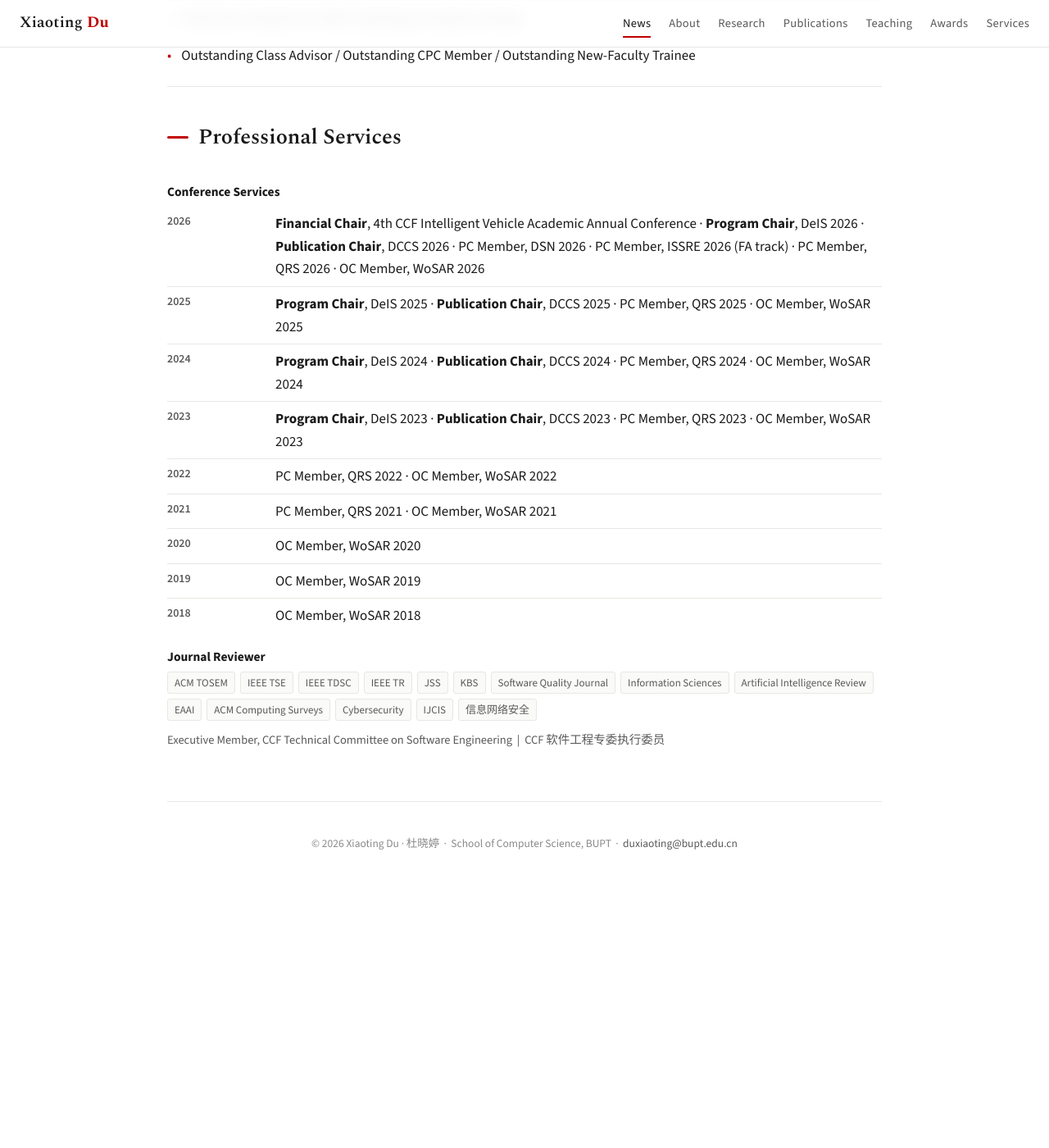
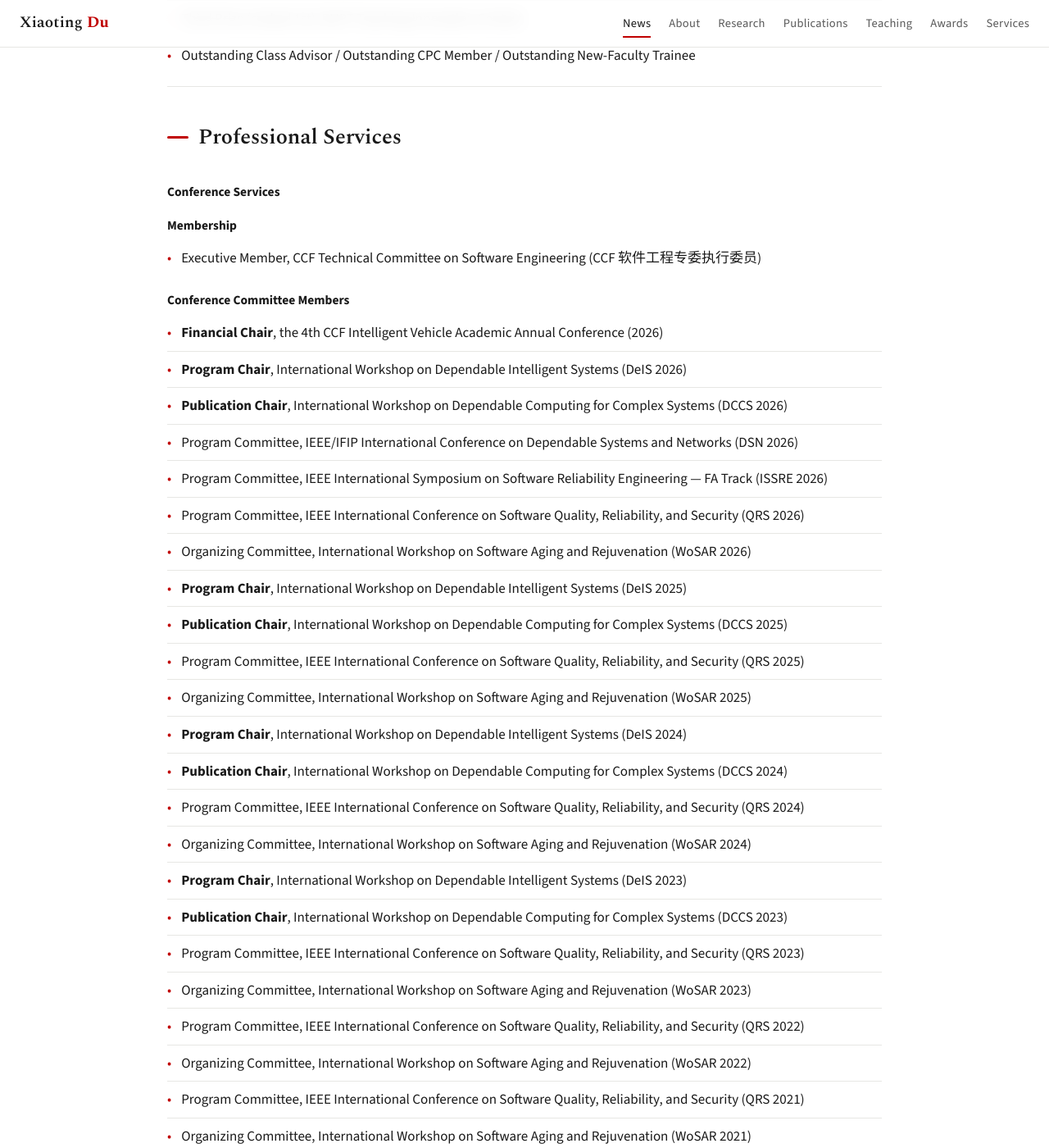
Before and after one commit to xiaotingdu/xiaotingdu.github.io, a Jekyll site: the page index.html, which Jekyll copies as it is, in a window 1280 px wide and 1400 px high, scrolled down 4550 px. Shown: the whole window at 82% size. Built offline with Jekyll 4.4.1, drawn with Linux system fonts in a browser that asks for light colours; a style sheet for code colours, icons or effects is not loaded; before the commit the page ends 5653 px from its top, so only the background shows below that; some of the changed text lies outside the part shown.

Commit message:
style: reformat Services to per-instance list (guanpingxiao style)
Co-Authored-By: Claude Opus 4.8 <noreply@anthropic.com>
Claude-Session: https://claude.ai/code/session_01HHvSEjrXxiD74jJiDgt76N

```diff
--- a/index.html
+++ b/index.html
@@ -267,27 +267,58 @@
   <section class="section reveal" id="services">
     <h2>Professional Services</h2>
     <p class="subhead">Conference Services</p>
-    <ul class="timeline">
-      <li><span class="yr">2026</span><span><b>Financial Chair</b>, 4th CCF Intelligent Vehicle Academic Annual Conference &middot; <b>Program Chair</b>, DeIS 2026 &middot; <b>Publication Chair</b>, DCCS 2026 &middot; PC Member, DSN 2026 &middot; PC Member, ISSRE 2026 (FA track) &middot; PC Member, QRS 2026 &middot; OC Member, WoSAR 2026</span></li>
-      <li><span class="yr">2025</span><span><b>Program Chair</b>, DeIS 2025 &middot; <b>Publication Chair</b>, DCCS 2025 &middot; PC Member, QRS 2025 &middot; OC Member, WoSAR 2025</span></li>
-      <li><span class="yr">2024</span><span><b>Program Chair</b>, DeIS 2024 &middot; <b>Publication Chair</b>, DCCS 2024 &middot; PC Member, QRS 2024 &middot; OC Member, WoSAR 2024</span></li>
-      <li><span class="yr">2023</span><span><b>Program Chair</b>, DeIS 2023 &middot; <b>Publication Chair</b>, DCCS 2023 &middot; PC Member, QRS 2023 &middot; OC Member, WoSAR 2023</span></li>
-      <li><span class="yr">2022</span><span>PC Member, QRS 2022 &middot; OC Member, WoSAR 2022</span></li>
-      <li><span class="yr">2021</span><span>PC Member, QRS 2021 &middot; OC Member, WoSAR 2021</span></li>
-      <li><span class="yr">2020</span><span>OC Member, WoSAR 2020</span></li>
-      <li><span class="yr">2019</span><span>OC Member, WoSAR 2019</span></li>
-      <li><span class="yr">2018</span><span>OC Member, WoSAR 2018</span></li>
+    <p class="subhead">Membership</p>
+    <ul class="list">
+      <li><span class="bullet">&bull;</span><span>Executive Member, CCF Technical Committee on Software Engineering (CCF 软件工程专委执行委员)</span></li>
     </ul>
+
+    <p class="subhead">Conference Committee Members</p>
+    <ul class="list">
+      <li><span class="bullet">&bull;</span><span><b>Financial Chair</b>, the 4th CCF Intelligent Vehicle Academic Annual Conference (2026)</span></li>
+      <li><span class="bullet">&bull;</span><span><b>Program Chair</b>, International Workshop on Dependable Intelligent Systems (DeIS 2026)</span></li>
+      <li><span class="bullet">&bull;</span><span><b>Publication Chair</b>, International Workshop on Dependable Computing for Complex Systems (DCCS 2026)</span></li>
+      <li><span class="bullet">&bull;</span><span>Program Committee, IEEE/IFIP International Conference on Dependable Systems and Networks (DSN 2026)</span></li>
+      <li><span class="bullet">&bull;</span><span>Program Committee, IEEE International Symposium on Software Reliability Engineering — FA Track (ISSRE 2026)</span></li>
+      <li><span class="bullet">&bull;</span><span>Program Committee, IEEE International Conference on Software Quality, Reliability, and Security (QRS 2026)</span></li>
+      <li><span class="bullet">&bull;</span><span>Organizing Committee, International Workshop on Software Aging and Rejuvenation (WoSAR 2026)</span></li>
+      <li><span class="bullet">&bull;</span><span><b>Program Chair</b>, International Workshop on Dependable Intelligent Systems (DeIS 2025)</span></li>
+      <li><span class="bullet">&bull;</span><span><b>Publication Chair</b>, International Workshop on Dependable Computing for Complex Systems (DCCS 2025)</span></li>
+      <li><span class="bullet">&bull;</span><span>Program Committee, IEEE International Conference on Software Quality, Reliability, and Security (QRS 2025)</span></li>
+      <li><span class="bullet">&bull;</span><span>Organizing Committee, International Workshop on Software Aging and Rejuvenation (WoSAR 2025)</span></li>
+      <li><span class="bullet">&bull;</span><span><b>Program Chair</b>, International Workshop on Dependable Intelligent Systems (DeIS 2024)</span></li>
+      <li><span class="bullet">&bull;</span><span><b>Publication Chair</b>, International Workshop on Dependable Computing for Complex Systems (DCCS 2024)</span></li>
+      <li><span class="bullet">&bull;</span><span>Program Committee, IEEE International Conference on Software Quality, Reliability, and Security (QRS 2024)</span></li>
+      <li><span class="bullet">&bull;</span><span>Organizing Committee, International Workshop on Software Aging and Rejuvenation (WoSAR 2024)</span></li>
+      <li><span class="bullet">&bull;</span><span><b>Program Chair</b>, International Workshop on Dependable Intelligent Systems (DeIS 2023)</span></li>
+      <li><span class="bullet">&bull;</span><span><b>Publication Chair</b>, International Workshop on Dependable Computing for Complex Systems (DCCS 2023)</span></li>
+      <li><span class="bullet">&bull;</span><span>Program Committee, IEEE International Conference on Software Quality, Reliability, and Security (QRS 2023)</span></li>
+      <li><span class="bullet">&bull;</span><span>Organizing Committee, International Workshop on Software Aging and Rejuvenation (WoSAR 2023)</span></li>
+      <li><span class="bullet">&bull;</span><span>Program Committee, IEEE International Conference on Software Quality, Reliability, and Security (QRS 2022)</span></li>
+      <li><span class="bullet">&bull;</span><span>Organizing Committee, International Workshop on Software Aging and Rejuvenation (WoSAR 2022)</span></li>
+      <li><span class="bullet">&bull;</span><span>Program Committee, IEEE International Conference on Software Quality, Reliability, and Security (QRS 2021)</span></li>
+      <li><span class="bullet">&bull;</span><span>Organizing Committee, International Workshop on Software Aging and Rejuvenation (WoSAR 2021)</span></li>
+      <li><span class="bullet">&bull;</span><span>Organizing Committee, International Workshop on Software Aging and Rejuvenation (WoSAR 2020)</span></li>
+      <li><span class="bullet">&bull;</span><span>Organizing Committee, International Workshop on Software Aging and Rejuvenation (WoSAR 2019)</span></li>
+      <li><span class="bullet">&bull;</span><span>Organizing Committee, International Workshop on Software Aging and Rejuvenation (WoSAR 2018)</span></li>
+    </ul>
+
     <p class="subhead">Journal Reviewer</p>
-    <div class="chips">
-      <span class="chip">ACM TOSEM</span><span class="chip">IEEE TSE</span><span class="chip">IEEE TDSC</span>
-      <span class="chip">IEEE TR</span><span class="chip">JSS</span><span class="chip">KBS</span>
-      <span class="chip">Software Quality Journal</span><span class="chip">Information Sciences</span>
-      <span class="chip">Artificial Intelligence Review</span><span class="chip">EAAI</span>
-      <span class="chip">ACM Computing Surveys</span><span class="chip">Cybersecurity</span>
-      <span class="chip">IJCIS</span><span class="chip">信息网络安全</span>
-    </div>
-    <p class="note" style="margin-top:12px;">Executive Member, CCF Technical Committee on Software Engineering &nbsp;|&nbsp; CCF 软件工程专委执行委员</p>
+    <ul class="list">
+      <li><span class="bullet">&bull;</span><span>Journal Reviewer, ACM Transactions on Software Engineering and Methodology (TOSEM)</span></li>
+      <li><span class="bullet">&bull;</span><span>Journal Reviewer, IEEE Transactions on Software Engineering (TSE)</span></li>
+      <li><span class="bullet">&bull;</span><span>Journal Reviewer, IEEE Transactions on Dependable and Secure Computing (TDSC)</span></li>
+      <li><span class="bullet">&bull;</span><span>Journal Reviewer, IEEE Transactions on Reliability (TR)</span></li>
+      <li><span class="bullet">&bull;</span><span>Journal Reviewer, Journal of Systems and Software (JSS)</span></li>
+      <li><span class="bullet">&bull;</span><span>Journal Reviewer, Knowledge-Based Systems (KBS)</span></li>
+      <li><span class="bullet">&bull;</span><span>Journal Reviewer, Software Quality Journal (SQJ)</span></li>
+      <li><span class="bullet">&bull;</span><span>Journal Reviewer, Information Sciences (IS)</span></li>
+      <li><span class="bullet">&bull;</span><span>Journal Reviewer, Artificial Intelligence Review (AIR)</span></li>
+      <li><span class="bullet">&bull;</span><span>Journal Reviewer, Engineering Applications of Artificial Intelligence (EAAI)</span></li>
+      <li><span class="bullet">&bull;</span><span>Journal Reviewer, ACM Computing Surveys (CSUR)</span></li>
+      <li><span class="bullet">&bull;</span><span>Journal Reviewer, Cybersecurity</span></li>
+      <li><span class="bullet">&bull;</span><span>Journal Reviewer, International Journal of Computational Intelligence Systems (IJCIS)</span></li>
+      <li><span class="bullet">&bull;</span><span>Journal Reviewer, 信息网络安全 (Netinfo Security)</span></li>
+    </ul>
   </section>
 
   <footer class="foot">
```
